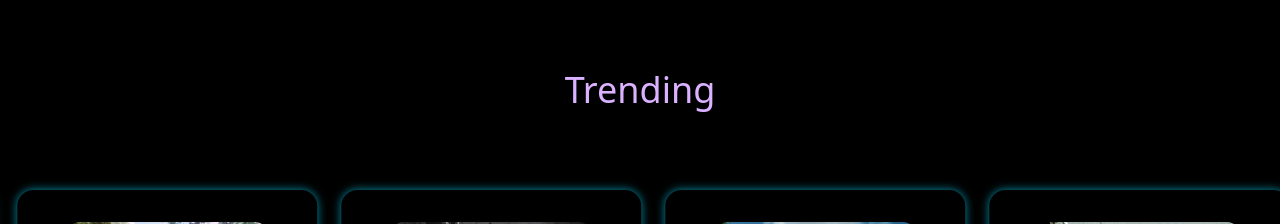
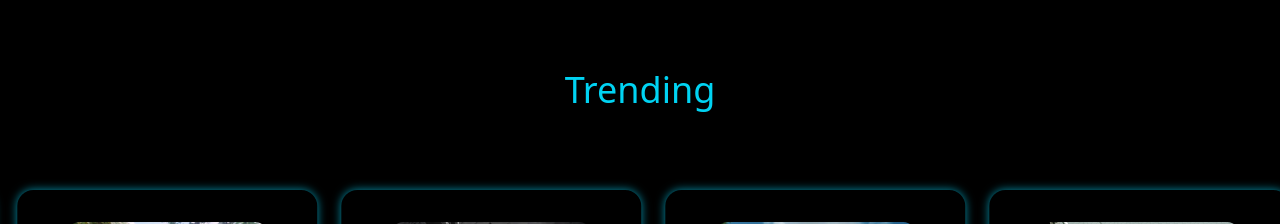
Before and after one commit to Shreevathsa05/PixxelHack-Webathon-1.0, a Next.js app: page / in a window 1280 px wide. Shown: the part 1526-1750 px from the top of the page. Built offline with nearby package versions, Linux system fonts and the light colour scheme.

Commit message:
text color changed

```diff
--- a/app/page.js
+++ b/app/page.js
@@ -9,7 +9,7 @@ export default function Home() {
       <Hero/>
      </div>
      <div className="mt-[10vh]">
-      <div className="text-3xl pb-16 md:text-4xl text-center text-purple-300">Trending</div>
+      <div className="text-3xl pb-16 md:text-4xl text-center text-cyan-400">Trending</div>
       <Marquee/>
      </div>
     </div>
```
